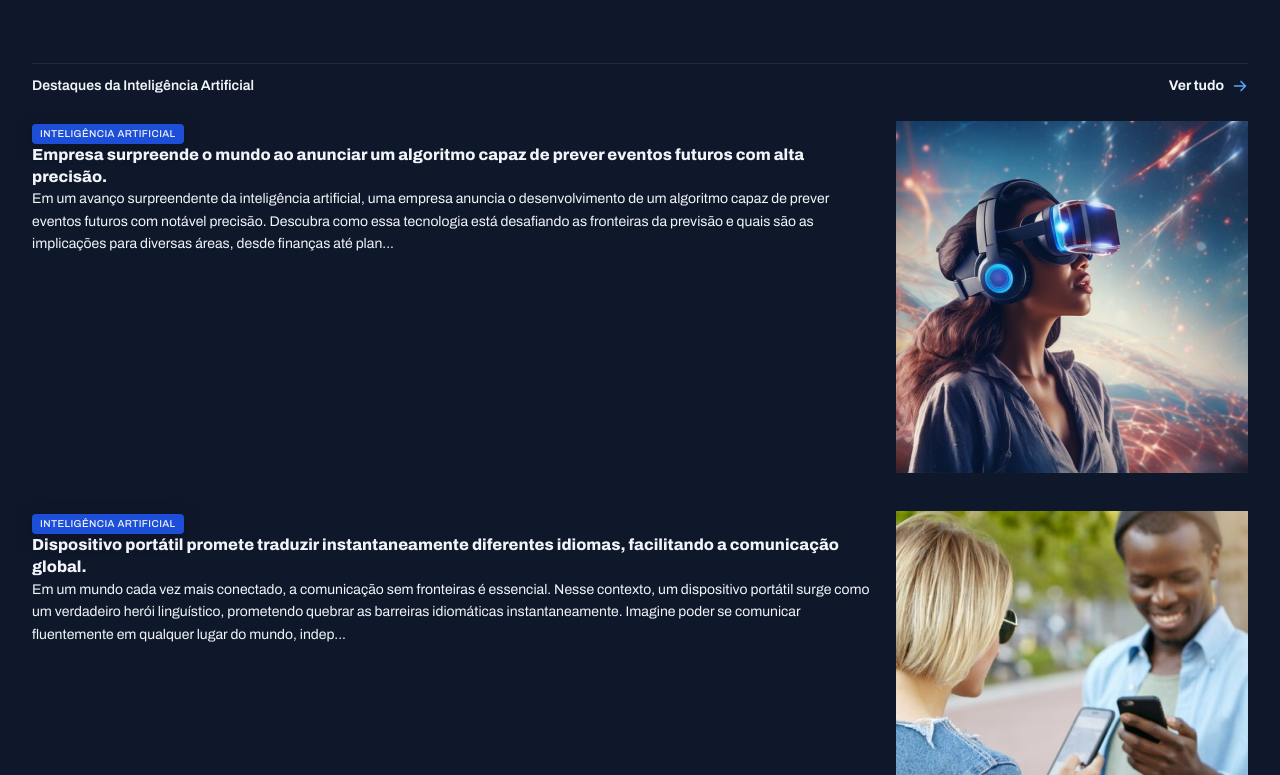
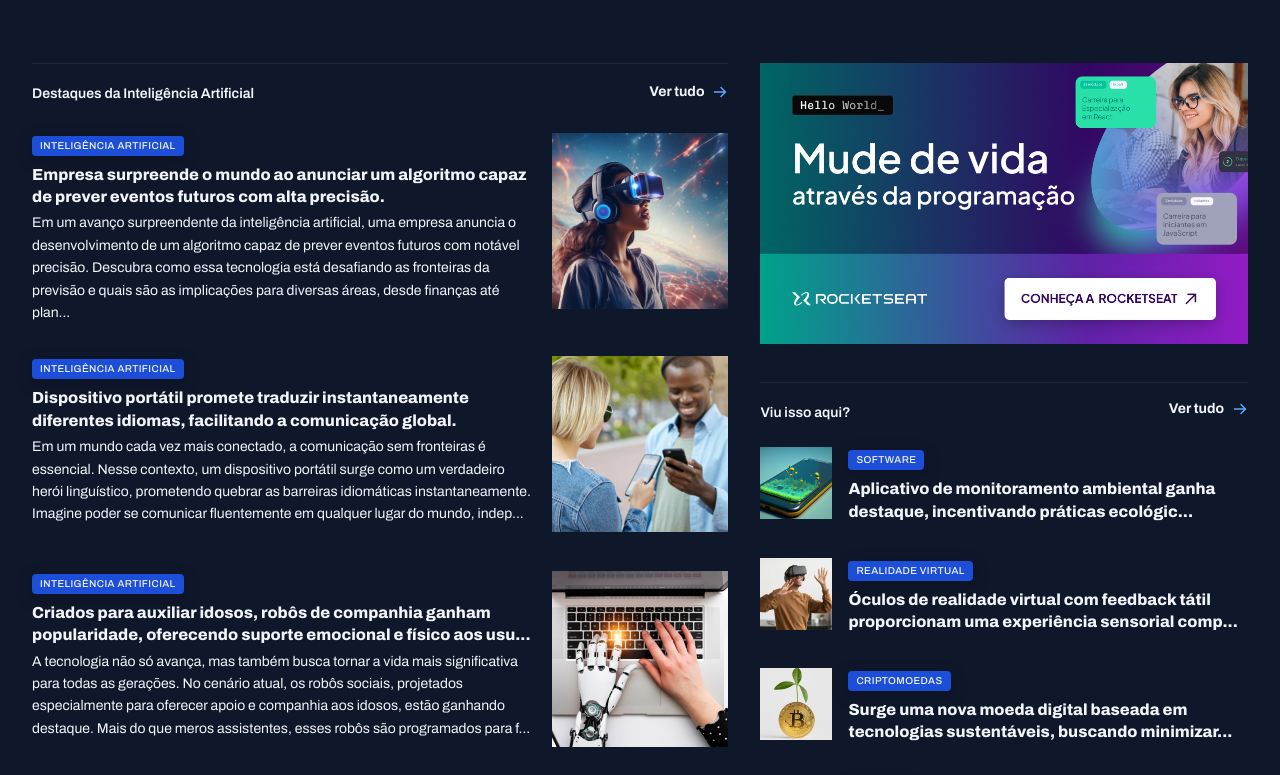
Before and after one commit to fernando-parise/portal-de-noticias, a plain HTML site: page index.html in a window 1280 px wide. Shown: the part 1000-1775 px from the top of the page. Drawn offline with Linux system fonts and the light colour scheme; files whose address does not match are found by name.

Commit message:
styling the latest cards

```diff
--- a/index.html
+++ b/index.html
@@ -239,7 +239,7 @@
             </div>
         </section>
 
-        <div>
+        <aside>
             <div id="ads">
                 <img src="assets/Ads.png" alt="">
             </div>
@@ -332,8 +332,7 @@
                     </article>
                 </div>
             </section>
-        </div>
-
+        </aside>
     </main>
 </body>
 
--- a/styles/global.css
+++ b/styles/global.css
@@ -54,7 +54,15 @@ img {
 
 main {
     margin-block: 40px;
-    gap: 80px;
+    row-gap: 80px;
+    column-gap: 32px;
+
+    grid-template-columns: 2fr 1.4fr;
+
+    grid-template-areas:
+        "featured featured"
+        "weekly weekly"
+        "ai aside";
 }
 
 .content-tag {
@@ -67,4 +75,4 @@ main {
     letter-spacing: 0.04em;
     color: var(--text-color-primary);
     box-shadow: 0px 4px 16px rgba(2, 6, 23, 0.251);
-  }
+}
--- a/styles/sections.css
+++ b/styles/sections.css
@@ -22,6 +22,8 @@ section header {
 
 
 #featured {
+    grid-area: featured;
+
     img {
         height: 100%;
         object-fit: cover;
@@ -60,6 +62,7 @@ section header {
 }
 
 #weekly {
+    grid-area: weekly;
 
     &>div {
         grid-template-columns: repeat(4, 292px);
@@ -84,3 +87,35 @@ section header {
         }
     }
 }
+
+#ai {
+    grid-area: ai;
+
+    img {
+        width: 176px;
+        aspect-ratio: 1/1;
+        object-fit: cover;
+    }
+
+    h3 {
+        margin-block: 8px 4px;
+    }
+}
+
+aside {
+    grid-area: aside;
+}
+
+#more {
+    margin-top: 32px;
+
+    h3 {
+      margin-top: 8px;
+    }
+
+    img {
+      width: 72px;
+      aspect-ratio: 1/1;
+      object-fit: cover;
+    }
+  }
```
Also changed, not shown: assets/Ads.png (renamed from assets/images/Ads.png).
